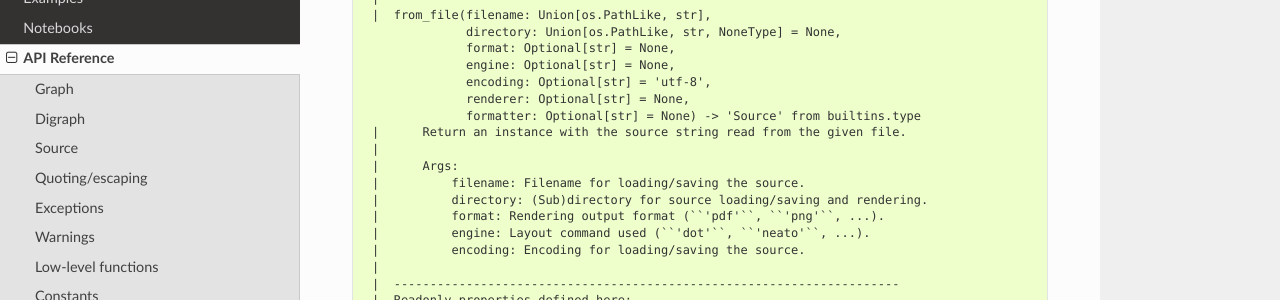
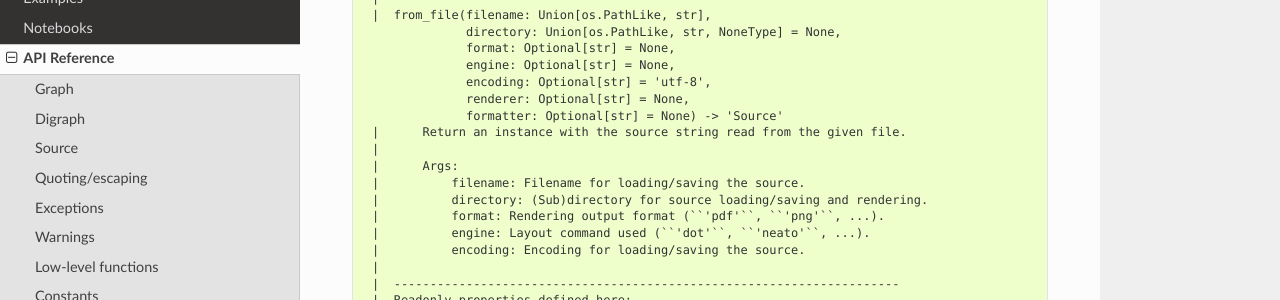
Before and after one commit to xflr6/graphviz, a Sphinx documentation site: the page built from docs/api.rst, in a window 1280 px wide and 900 px high, scrolled down 24892 px. Shown: the part 151-451 px from the top of the window. Built offline with Sphinx 7.4.7 and the Read the Docs theme 2.0.0, drawn with Linux system fonts in a browser that asks for light colours; the version number is read from the project's files by our own code.

Commit message:
run `update-help.py` with Python 3.12.3

```diff
--- a/docs/api.rst
+++ b/docs/api.rst
@@ -1383,7 +1383,7 @@ https://github.com/xflr6/graphviz/blob/master/docs/api.rst#source-1
                   engine: Optional[str] = None,
                   encoding: Optional[str] = 'utf-8',
                   renderer: Optional[str] = None,
-                  formatter: Optional[str] = None) -> 'Source' from builtins.type
+                  formatter: Optional[str] = None) -> 'Source'
      |      Return an instance with the source string read from the given file.
      |
      |      Args:
```
